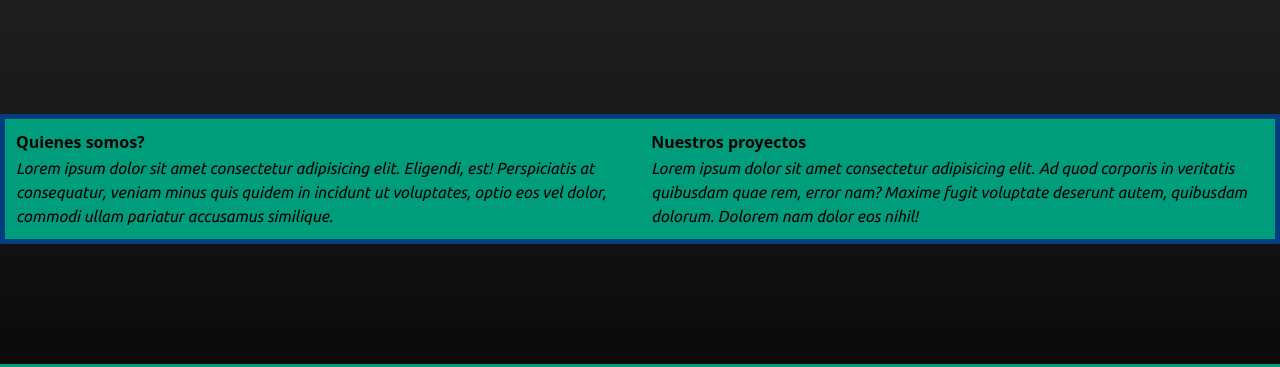
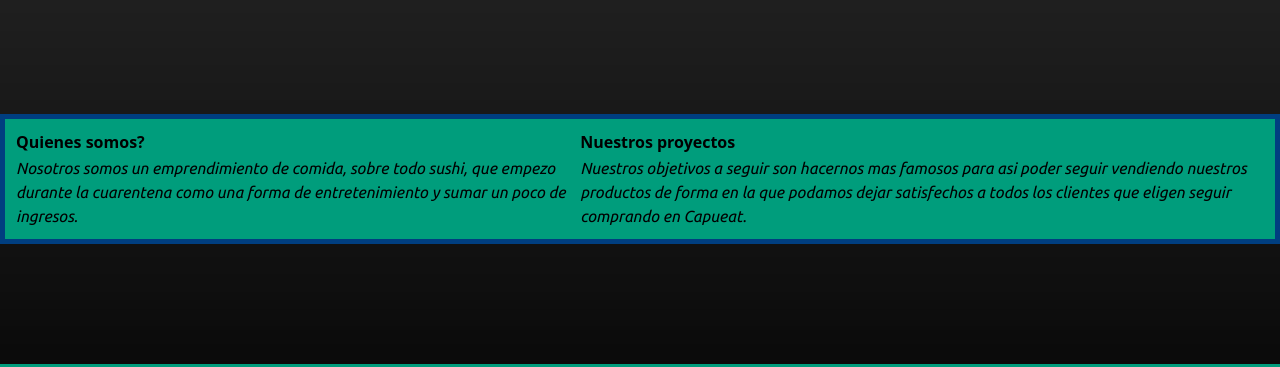
Before and after one commit to AgustinErcoli/ProyectoFinal, a plain HTML site: page Estructura/SobreNosotros.html in a window 1280 px wide. Shown: the part 152-519 px from the top of the page. Drawn offline with Linux system fonts and the light colour scheme; files whose address does not match are found by name.

Commit message:
Agregando contenido en SobreNosotros

```diff
--- a/Estructura/SobreNosotros.html
+++ b/Estructura/SobreNosotros.html
@@ -64,8 +64,8 @@
                     <th><strong>Nuestros proyectos</strong></th>
                 </tr>
                 <tr>
-                    <td class="SobreNosotros__fuente">Lorem ipsum dolor sit amet consectetur adipisicing elit. Eligendi, est! Perspiciatis at consequatur, veniam minus quis quidem in incidunt ut voluptates, optio eos vel dolor, commodi ullam pariatur accusamus similique.</td>
-                    <td class="SobreNosotros__fuente">Lorem ipsum dolor sit amet consectetur adipisicing elit. Ad quod corporis in veritatis quibusdam quae rem, error nam? Maxime fugit voluptate deserunt autem, quibusdam dolorum. Dolorem nam dolor eos nihil!</td>
+                    <td class="SobreNosotros__fuente">Nosotros somos un emprendimiento de comida, sobre todo sushi, que empezo durante la cuarentena como una forma de entretenimiento y sumar un poco de ingresos.</td>
+                    <td class="SobreNosotros__fuente">Nuestros objetivos a seguir son hacernos mas famosos para asi poder seguir vendiendo nuestros productos de forma en la que podamos dejar satisfechos a todos los clientes que eligen seguir comprando en Capueat.</td>
                 </tr>
             </table>
         </div>
```
